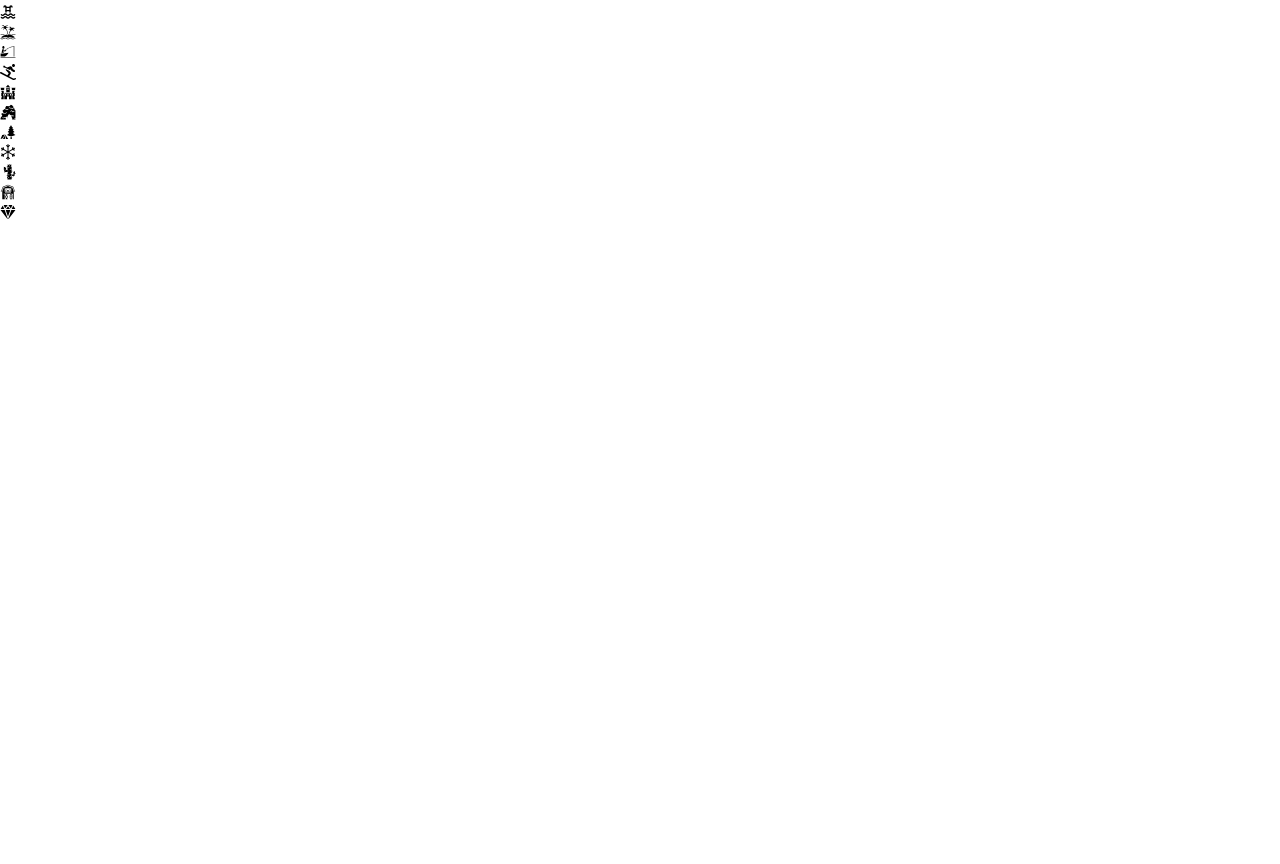
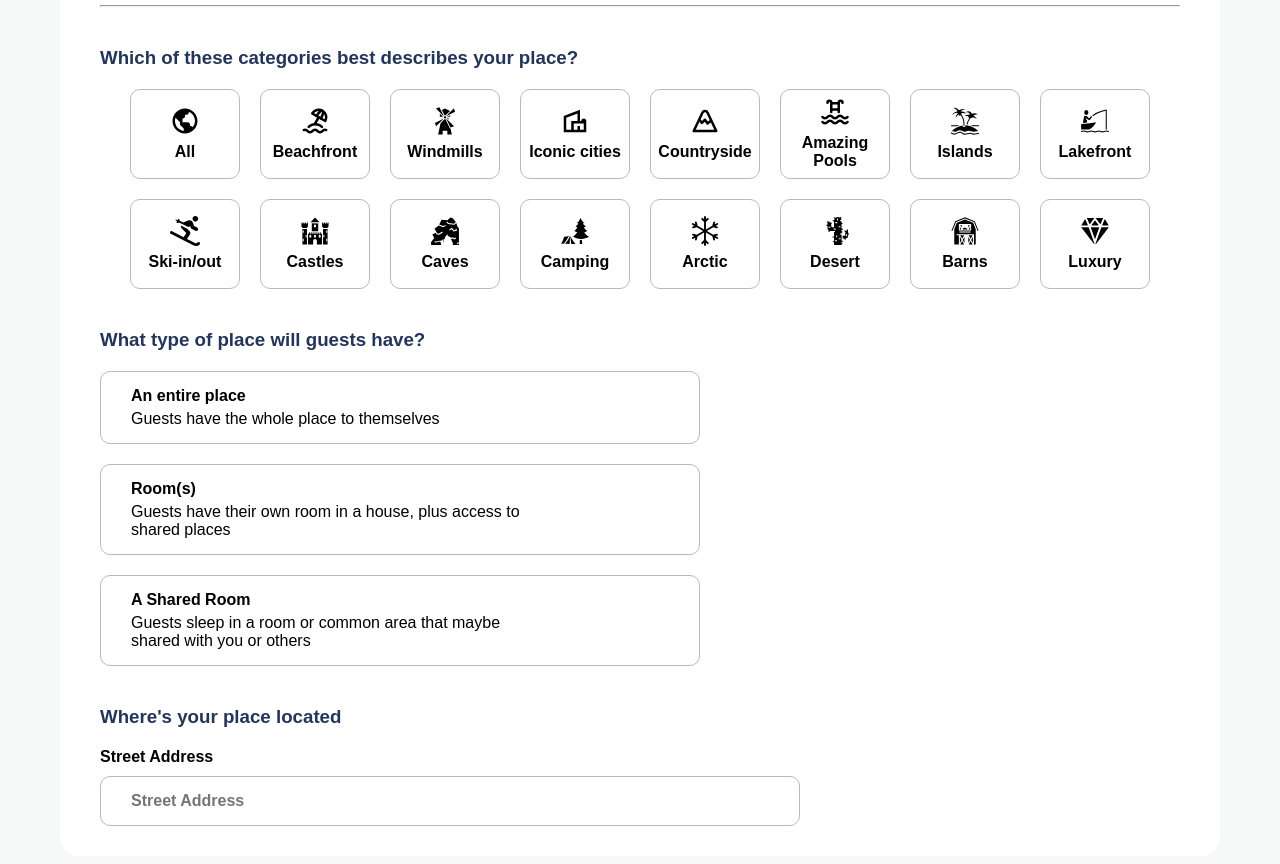
Before and after one commit to ntdsam2830/Warm-Nest, a React (Create React App) app in the folder client/: page /create-listing in a window 1280 px wide. Shown: the part 260-1124 px from the top of the page. Before the commit the page ends 800 px from the top, so only its background shows below. Built offline with nearby package versions, Linux system fonts and the light colour scheme; a web font is replaced by a local one.

Commit message:
style listing

```diff
--- a/client/src/pages/CreateListing.jsx
+++ b/client/src/pages/CreateListing.jsx
@@ -1,6 +1,7 @@
+import "../styles/CreateListing.scss";
 import React from "react";
 import Navbar from "../components/Navbar";
-import { categories } from "../data";
+import { categories, types } from "../data";
 
 const CreateListing = () => {
   return (
@@ -10,7 +11,7 @@ const CreateListing = () => {
       <div className="create-listing">
         <h1>Publish Your Place</h1>
         <form>
-          <div className="create-listing-step1">
+          <div className="create-listing_step1">
             <h2> Step 1: Tell us about your place</h2>
             <hr />
             <h3>Which of these categories best describes your place?</h3>
@@ -18,8 +19,34 @@ const CreateListing = () => {
               {categories?.map((item, index) => (
                 <div className="category" key={index}>
                   <div className="category_icon">{item.icon}</div>
+                  <p>{item.label}</p>
                 </div>
               ))}
+            </div>
+
+            <h3>What type of place will guests have?</h3>
+            <div className="type-list">
+              {types?.map((item, index) => (
+                <div className="type">
+                  <div className="type_text">
+                    <h4>{item.name}</h4>
+                    <p>{item.description}</p>
+                  </div>
+                </div>
+              ))}
+            </div>
+
+            <h3>Where's your place located</h3>
+            <div className="full">
+              <div className="location">
+                <p>Street Address</p>
+                <input
+                  type="text"
+                  placeholder="Street Address"
+                  name="streetAddress"
+                  required
+                />
+              </div>
             </div>
           </div>
         </form>
```
